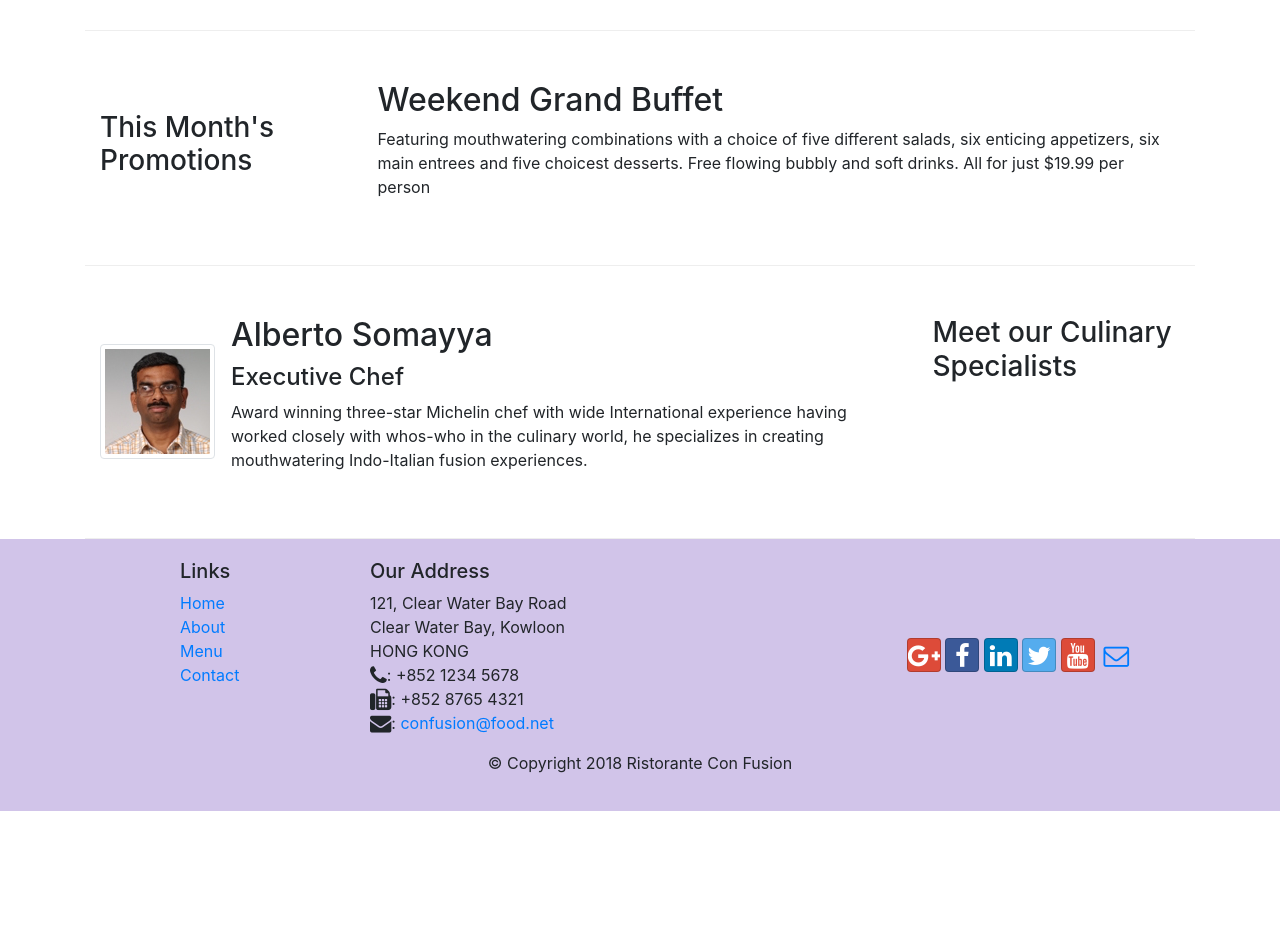
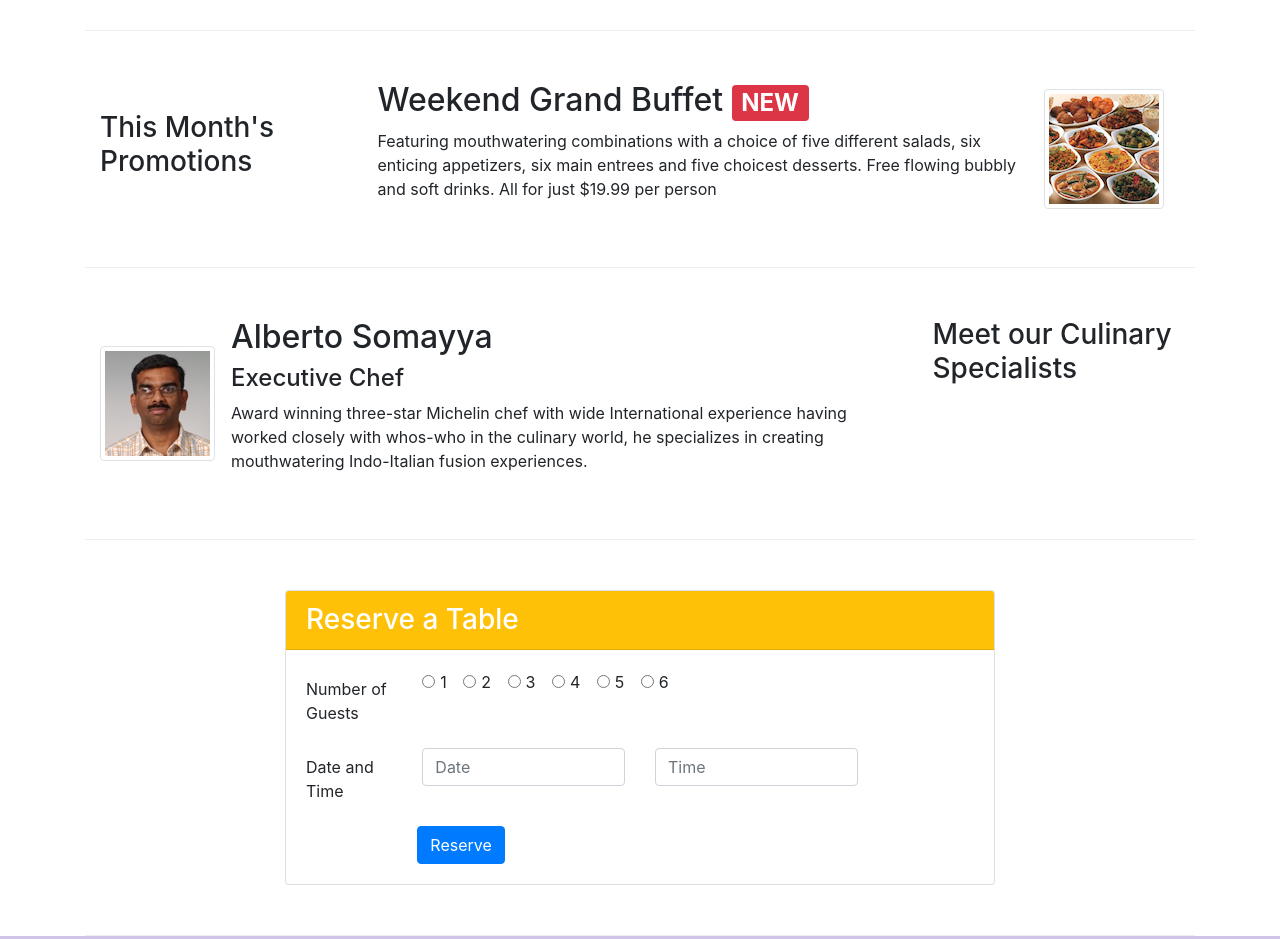
Before and after one commit to sumanthtatipamula/Front-End-Web-UI-Frameworks-and-Tools-Bootstrap-4, a website: page Week-2/conFusion/index.html in a window 1280 px wide. Shown: the part 540-1479 px from the top of the page. Before the commit the page ends 1351 px from the top, so only its background shows below. Drawn offline with nearby package versions, Linux system fonts and the light colour scheme.

Commit message:
Assignment-2

```diff
--- a/Week-2/conFusion/index.html
+++ b/Week-2/conFusion/index.html
@@ -58,8 +58,12 @@
                         We take inspiration from the World's best cuisines, and create a unique fusion experience. Our lipsmacking creations will tickle your culinary senses!
                     </p>
                 </div>
-                <div class="col-12 col-sm align-self-center">
+                <div class="col-12 col-sm-3 align-self-center">
                     <img src="./img/logo.png" class="img-fluid" />
+                </div>
+                <div class="col-12 col-sm-3 align-self-center">
+                    <a class="btn btn-warning btn-block" href="#reservation-form" role="button">Reserve Table</a
+						>
 					</div>
 				</div>
 			</div>
@@ -71,15 +75,21 @@
 				</div>
 				<div class="col col-sm order-sm-first col-md">
 					<div class="media">
-                    <img class="d-flex mr-3 img-thumbnail align-self-center" src="./img/uthappizza.png" alt="uthappizza" />
+						<img
+							class="d-flex mr-3 img-thumbnail align-self-center"
+							src="./img/uthappizza.png"
+							alt="uthappizza"
+						/>
 						<div class="media-body">
 							<h2 class="mt-0">
 								Uthappizza
 								<span class="badge badge-danger">Hot</span>
 								<span class="badge badge-pill badge-secondary">$4.99</span>
 							</h2>
-                        <p>
-                            A unique combination of Indian Uthappam (pancake) and Italian pizza, topped with Cerignola olives, ripe vine cherry tomatoes, Vidalia onion, Guntur chillies and Buffalo Paneer.
+							<p class="d-none d-sm-block">
+								A unique combination of Indian Uthappam (pancake) and Italian
+								pizza, topped with Cerignola olives, ripe vine cherry tomatoes,
+								Vidalia onion, Guntur chillies and Buffalo Paneer.
 							</p>
 						</div>
 					</div>
@@ -91,10 +101,25 @@
 					<h3>This Month's Promotions</h3>
 				</div>
 				<div class="col col-sm col-md">
-                <h2>Weekend Grand Buffet</h2>
-                <p>
-                    Featuring mouthwatering combinations with a choice of five different salads, six enticing appetizers, six main entrees and five choicest desserts. Free flowing bubbly and soft drinks. All for just $19.99 per person
+					<div class="media">
+						<div class="media-body">
+							<h2 class="mt-0">
+								Weekend Grand Buffet
+								<span class="badge badge-danger">NEW</span>
+							</h2>
+							<p class="d-none d-sm-block">
+								Featuring mouthwatering combinations with a choice of five
+								different salads, six enticing appetizers, six main entrees and
+								five choicest desserts. Free flowing bubbly and soft drinks. All
+								for just $19.99 per person
 							</p>
+						</div>
+						<img
+							class="d-flex mr-3 img-thumbnail align-self-center"
+							src="./img/buffet.png"
+							alt="buffet"
+						/>
+					</div>
 				</div>
 			</div>
 
@@ -104,13 +129,122 @@
 				</div>
 				<div class="col col-sm col-md order-sm-first">
 					<div class="media">
-                    <img class="d-flex mr-3 img-thumbnail align-self-center" src="./img/alberto.png" alt="alberto" />
+						<img
+							class="d-flex mr-3 img-thumbnail align-self-center"
+							src="./img/alberto.png"
+							alt="alberto"
+						/>
 						<div class="media-body">
 							<h2 class="mt-0">Alberto Somayya</h2>
 							<h4>Executive Chef</h4>
-                        <p>
-                            Award winning three-star Michelin chef with wide International experience having worked closely with whos-who in the culinary world, he specializes in creating mouthwatering Indo-Italian fusion experiences.
+							<p class="d-none d-sm-block">
+								Award winning three-star Michelin chef with wide International
+								experience having worked closely with whos-who in the culinary
+								world, he specializes in creating mouthwatering Indo-Italian
+								fusion experiences.
 							</p>
+						</div>
+					</div>
+				</div>
+			</div>
+			<div class="row row-content justify-content-center">
+				<div class="col-12 col-sm-8">
+					<div class="card" id="reservation-form">
+						<h3 class="card-header bg-warning text-white">Reserve a Table</h3>
+						<div class="card-body">
+							<form>
+								<div class="form-group row">
+									<label class="col-12 col-form-label col-sm-2"
+										>Number of Guests</label
+									>
+									<div class="col-12 col-sm-10">
+										<div class="form-check form-check-inline">
+											<input
+												class="form-check-input"
+												type="radio"
+												name="GuestOptions"
+												id="guest1"
+											/>
+											<label class="form-check-label" for="guest1">1</label>
+										</div>
+										<div class="form-check form-check-inline">
+											<input
+												class="form-check-input"
+												type="radio"
+												name="GuestOptions"
+												id="guest2"
+											/>
+											<label class="form-check-label" for="guest2">2</label>
+										</div>
+										<div class="form-check form-check-inline">
+											<input
+												class="form-check-input"
+												type="radio"
+												name="GuestOptions"
+												id="guest3"
+											/>
+											<label class="form-check-label" for="guest3">3</label>
+										</div>
+										<div class="form-check form-check-inline">
+											<input
+												class="form-check-input"
+												type="radio"
+												name="GuestOptions"
+												id="guest4"
+											/>
+											<label class="form-check-label" for="guest4">4</label>
+										</div>
+										<div class="form-check form-check-inline">
+											<input
+												class="form-check-input"
+												type="radio"
+												name="GuestOptions"
+												id="guest5"
+											/>
+											<label class="form-check-label" for="guest5">5</label>
+										</div>
+										<div class="form-check form-check-inline">
+											<input
+												class="form-check-input"
+												type="radio"
+												name="GuestOptions"
+												id="guest6"
+											/>
+											<label class="form-check-label" for="guest6">6</label>
+										</div>
+									</div>
+								</div>
+								<div class="form-group row">
+									<label class="col-12 col-form-label col-sm-2"
+										>Date and Time</label
+									>
+									<div class="col-12 col-sm-4">
+										<input
+											class="form-control"
+											type="text"
+											id="date"
+											name="date"
+											placeholder="Date"
+										/>
+									</div>
+									<div class="col-12 col-sm-4">
+										<input
+											class="form-control"
+											type="text"
+											id="time"
+											name="time"
+											placeholder="Time"
+										/>
+									</div>
+								</div>
+								<div class="form-group-row">
+									<div class="offset-sm-2">
+										<button type="submit" class="btn btn-primary">
+											Reserve
+										</button>
+									</div>
+								</div>
+							</form>
 						</div>
 					</div>
 				</div>
```
Also changed, not shown: Week-2/conFusion/img/assignment/week-2-assignment-lg.png (added), Week-2/conFusion/img/assignment/week-2-assignment.png (added). Lines whose indentation alone changed are shown as unchanged.
